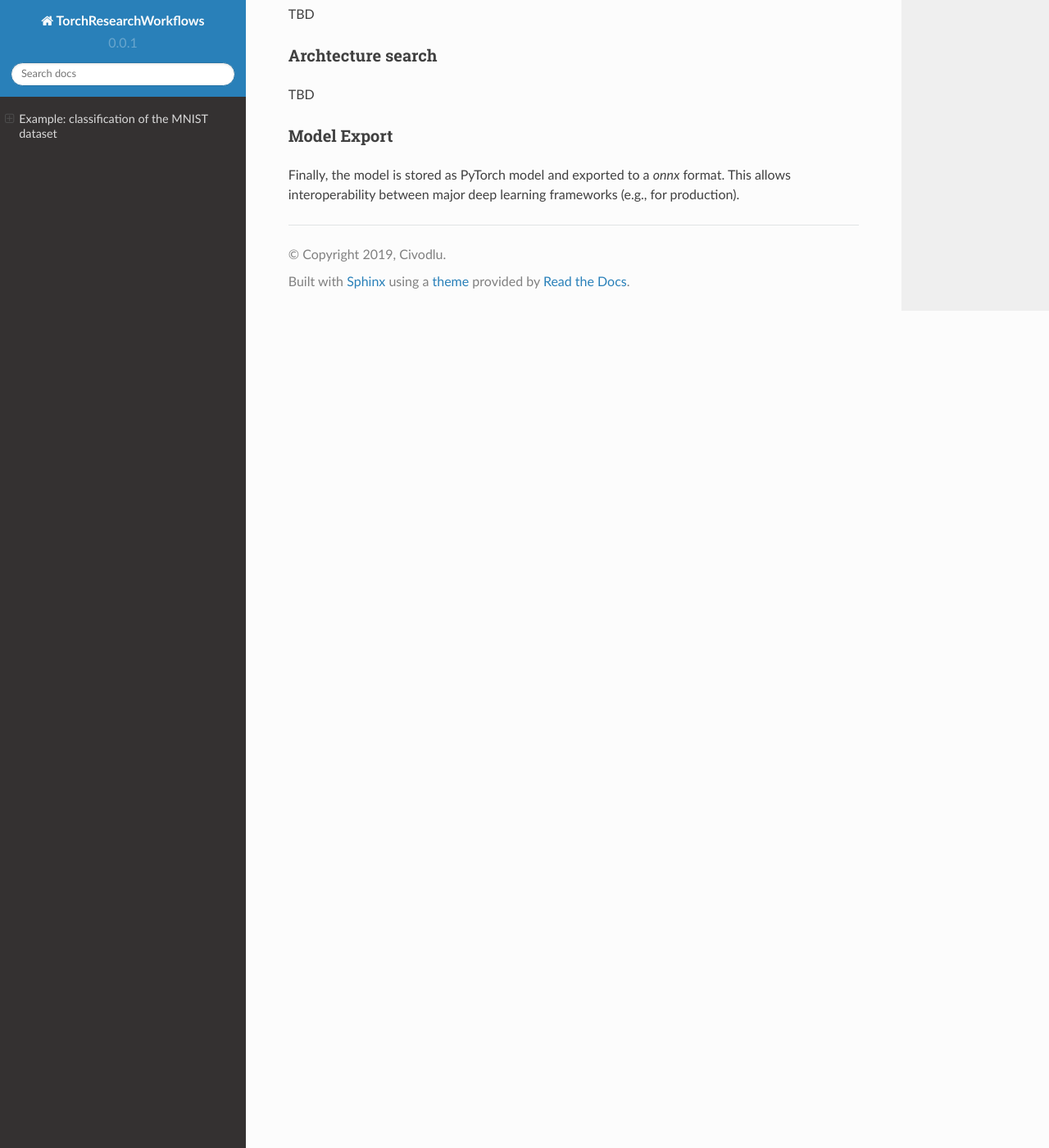
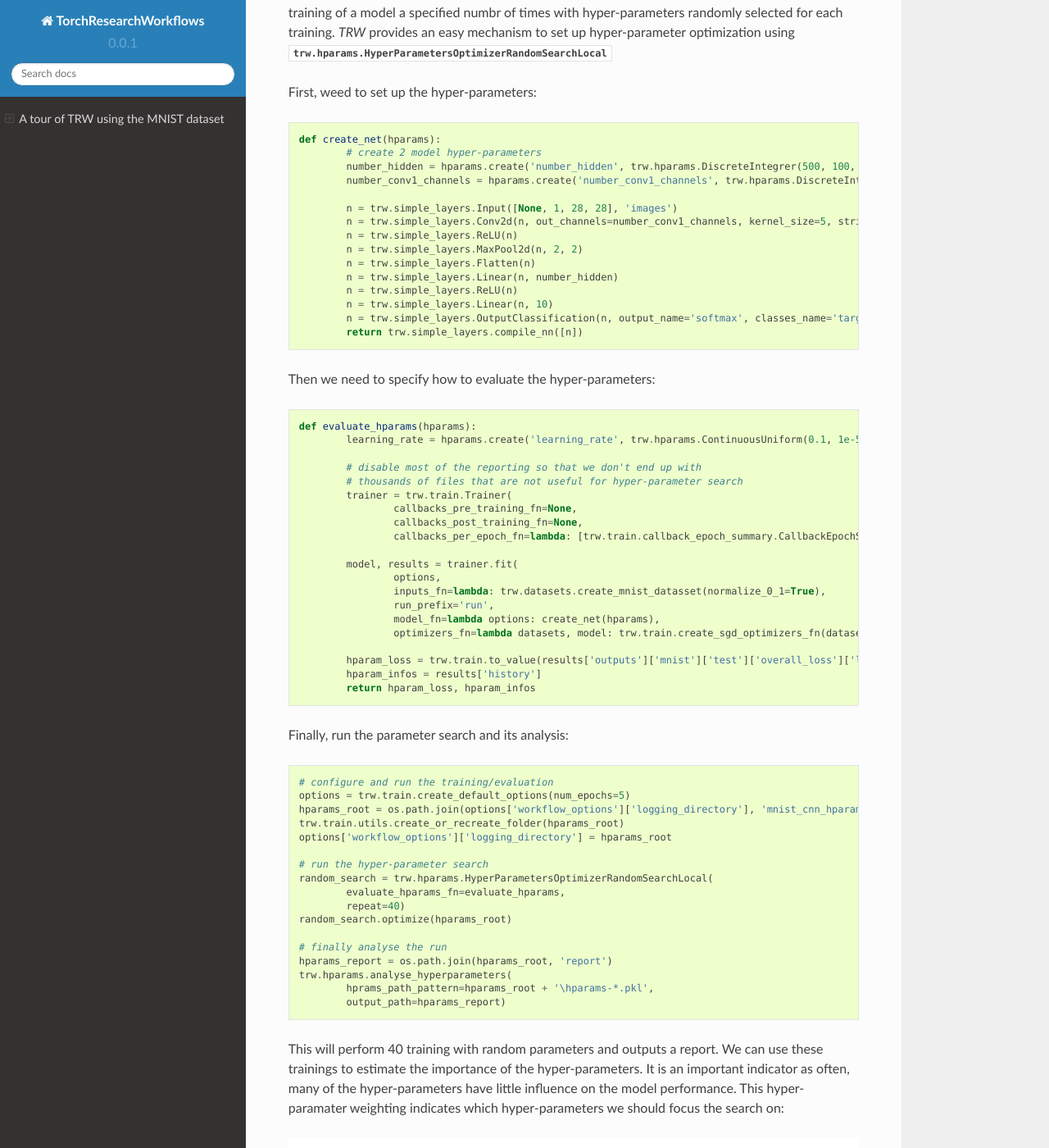
Before and after one commit to civodlu/trw, a Sphinx documentation site: the page built from docs/source/example.rst, in a window 1280 px wide and 1400 px high, scrolled down 4684 px. Shown: the whole window at 82% size. Built offline with Sphinx 7.4.7 and the Read the Docs theme 2.0.0, drawn with Linux system fonts in a browser that asks for light colours; the version number could not be read and is left out; some of the changed text lies outside the part shown.

Commit message:
updated docs

```diff
--- a/docs/source/example.rst
+++ b/docs/source/example.rst
@@ -1,5 +1,5 @@
-Example: classification of the MNIST dataset
-********************************************
+A tour of TRW using the MNIST dataset
+*************************************
 
 MNIST dataset
 =============
@@ -195,13 +195,113 @@ samples and possibly detect common trends.
 
 
 
-Explainable decisions
----------------------
-TBD
-
 Hyper-parameter selection & visualization
 -----------------------------------------
-TBD
+
+Tuning hyper-parameters is one of the crucial steps to train a deep learning model. It is often what makes the difference
+between a model that is average and one that is doing magic. The challenge whith hyper-parameters is that they will vary
+wildly depending on the task or dataset. One of the most basic tool to optimize hyper-parameters is to use random search.
+That is, we will repeat the training of a model a specified numbr of times with hyper-parameters randomly selected for each
+training. `TRW` provides an easy mechanism to set up hyper-parameter optimization using
+:class:`trw.hparams.HyperParametersOptimizerRandomSearchLocal`
+
+
+First, weed to set up the hyper-parameters:
+
+.. testcode::
+
+	def create_net(hparams):
+		# create 2 model hyper-parameters
+		number_hidden = hparams.create('number_hidden', trw.hparams.DiscreteIntegrer(500, 100, 1000))
+		number_conv1_channels = hparams.create('number_conv1_channels', trw.hparams.DiscreteIntegrer(16, 4, 64))
+
+		n = trw.simple_layers.Input([None, 1, 28, 28], 'images')
+		n = trw.simple_layers.Conv2d(n, out_channels=number_conv1_channels, kernel_size=5, stride=2)
+		n = trw.simple_layers.ReLU(n)
+		n = trw.simple_layers.MaxPool2d(n, 2, 2)
+		n = trw.simple_layers.Flatten(n)
+		n = trw.simple_layers.Linear(n, number_hidden)
+		n = trw.simple_layers.ReLU(n)
+		n = trw.simple_layers.Linear(n, 10)
+		n = trw.simple_layers.OutputClassification(n, output_name='softmax', classes_name='targets')
+		return trw.simple_layers.compile_nn([n])
+
+
+Then we need to specify how to evaluate the hyper-parameters:
+
+.. testcode::
+
+	def evaluate_hparams(hparams):
+		learning_rate = hparams.create('learning_rate', trw.hparams.ContinuousUniform(0.1, 1e-5, 1.0))
+
+		# disable most of the reporting so that we don't end up with
+		# thousands of files that are not useful for hyper-parameter search
+		trainer = trw.train.Trainer(
+			callbacks_pre_training_fn=None,
+			callbacks_post_training_fn=None,
+			callbacks_per_epoch_fn=lambda: [trw.train.callback_epoch_summary.CallbackEpochSummary()])
+
+		model, results = trainer.fit(
+			options,
+			inputs_fn=lambda: trw.datasets.create_mnist_datasset(normalize_0_1=True),
+			run_prefix='run',
+			model_fn=lambda options: create_net(hparams),
+			optimizers_fn=lambda datasets, model: trw.train.create_sgd_optimizers_fn(datasets=datasets, model=model, learning_rate=learning_rate))
+
+		hparam_loss = trw.train.to_value(results['outputs']['mnist']['test']['overall_loss']['loss'])
+		hparam_infos = results['history']
+		return hparam_loss, hparam_infos
+
+
+Finally, run the parameter search and its analysis:
+
+.. testcode::
+
+	# configure and run the training/evaluation
+	options = trw.train.create_default_options(num_epochs=5)
+	hparams_root = os.path.join(options['workflow_options']['logging_directory'], 'mnist_cnn_hparams')
+	trw.train.utils.create_or_recreate_folder(hparams_root)
+	options['workflow_options']['logging_directory'] = hparams_root
+
+	# run the hyper-parameter search
+	random_search = trw.hparams.HyperParametersOptimizerRandomSearchLocal(
+		evaluate_hparams_fn=evaluate_hparams,
+		repeat=40)
+	random_search.optimize(hparams_root)
+
+	# finally analyse the run
+	hparams_report = os.path.join(hparams_root, 'report')
+	trw.hparams.analyse_hyperparameters(
+		hprams_path_pattern=hparams_root + '\hparams-*.pkl',
+		output_path=hparams_report)
+
+
+This will perform 40 training with random parameters and outputs a report. We can use these trainings to estimate
+the importance of the hyper-parameters. It is an important indicator as often, many of the
+hyper-parameters have little influence on the model performance. This hyper-paramater
+weighting indicates which hyper-parameters we should focus the search on:
+
+
+.. figure:: images/hyper-parameter_importance.png
+    :align: center
+
+    Hyper-parameter importance. This indicates the dominant hyper-parameters and allows
+    us to discard the hyper-parameters that do not influence much the model
+
+
+The hyper-parameters can be displayed relative to the loss and maybe we can gain
+additional insights:
+
+.. figure:: images/hyper-parameter_learning-rate.png
+    :align: center
+
+    Here we can see that when the learning rate is set too high, the model more often
+    performs poorly than with lower the learning rates.
+
+
+Import parameters to optimize are learning rate, batch size or model parameters (e.g., activation function,
+number of convolutional filters, filter size, number of layers).
+
 
 Archtecture search
 ------------------
--- a/docs/source/index.rst
+++ b/docs/source/index.rst
@@ -36,3 +36,4 @@ Contents:
 .. include:: example.rst
 .. include:: simple_layers.rst
 .. include:: input_pipeline.rst
+.. include:: unbalanced_data.rst
```
Also changed, not shown: docs/source/unbalanced_data.rst (added, +14 -0 lines), docs/source/images/hyper-parameter_importance.png (added), docs/source/images/hyper-parameter_learning-rate.png (added).
